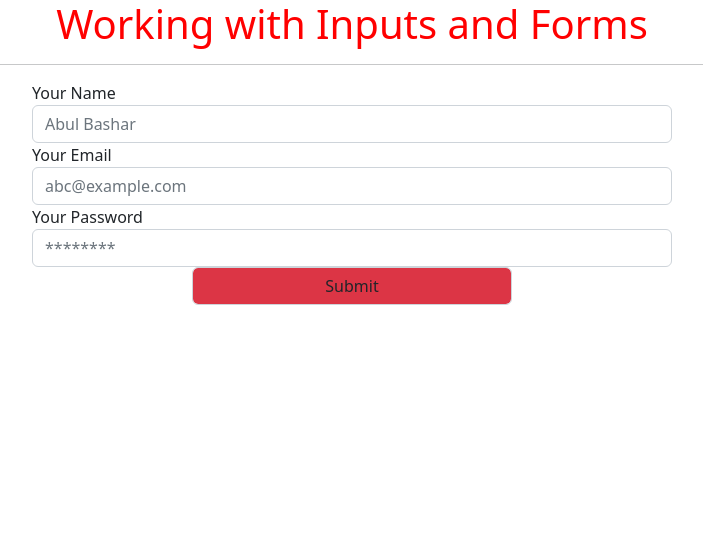
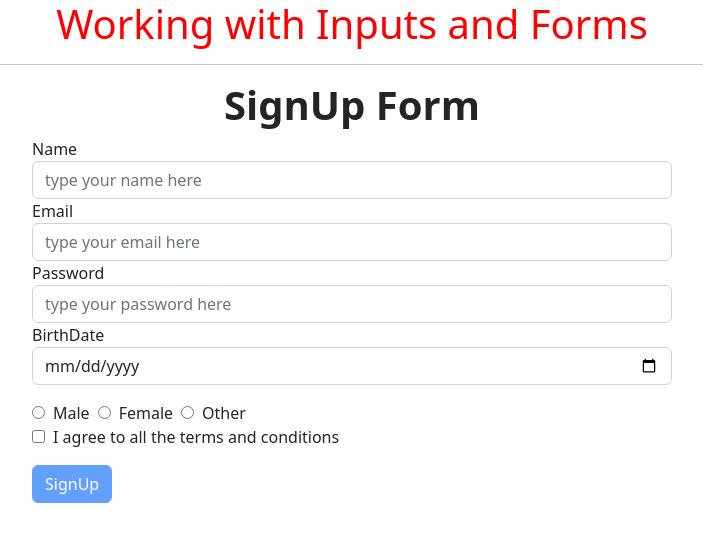
Before and after one commit to abulbashar98/React_Core_Concepts_by_HM_Nayem, a React app in the folder first-react-app/: page / in a window 1280 px wide. Shown: the top 542 px of the page, without its empty margins (288-991 px from the left). Built offline with nearby package versions, Linux system fonts and the light colour scheme.

Commit message:
validation project done with all sorts of debugging,

```diff
--- a/first-react-app/src/Components/app.jsx
+++ b/first-react-app/src/Components/app.jsx
@@ -1,6 +1,7 @@
 import React from 'react';
 import Controlled from './Inputs/controlled';
 import Uncontrolled from './Inputs/uncontrolled';
+import SignUpForm from './signUpForm';
 import SplitForm from './split-form/split-form';
 
 
@@ -14,7 +15,8 @@ class App extends React.Component {
                 {/* <Inputs></Inputs> */}
                 {/* <Uncontrolled></Uncontrolled> */}
                 {/* <Controlled></Controlled> */}
-                <SplitForm></SplitForm>
+                {/* <SplitForm></SplitForm> */}
+                <SignUpForm></SignUpForm>
 
             </div>
 
--- /dev/null
+++ b/first-react-app/src/Components/signUpForm/form.jsx
@@ -0,0 +1,103 @@
+import React from "react";
+import PropTypes from 'prop-types'
+import InputAreaText from "./input-text-area";
+
+
+const MyForm = ({ values, agreement, handleChange, handleSubmit, handleAgreement, errors }) => (
+
+
+
+
+    < div >
+        <form
+            onSubmit={handleSubmit}
+        >
+            <InputAreaText
+                name="name"
+                label="Name"
+                type="text"
+                className="form-group"
+                placeholder="type your name here"
+                value={values.name}
+                onChange={handleChange}
+                error={errors.name}
+            ></InputAreaText>
+            <InputAreaText
+                name="email"
+                type="email"
+                label="Email"
+                className="form-group"
+                placeholder="type your email here"
+                value={values.email}
+                onChange={handleChange}
+                error={errors.email}
+            ></InputAreaText>
+            <InputAreaText
+                name="password"
+                type="password"
+                label="Password"
+                className="form-group"
+                placeholder="type your password here"
+                value={values.password}
+                onChange={handleChange}
+                error={errors.password}
+            ></InputAreaText>
+            <InputAreaText
+                name="birthDate"
+                type="date"
+                label="BirthDate"
+                className="form-group"
+                value={values.birthDate}
+                onChange={handleChange}
+                error={errors.birthDate}
+            ></InputAreaText>
+
+
+
+            <div className="form-group w-50 mt-3">
+                <label className="me-2">
+                    <input className="form-group me-2" name="gender" type="radio" value="male" onChange={handleChange} />
+                    Male
+                </label>
+
+                <label className="me-2">
+                    <input className="form-group me-2" name="gender" type="radio" value="female" onChange={handleChange} />
+                    Female
+                </label>
+                <label className="me-2">
+                    <input className="form-group me-2" name="gender" type="radio" value="other" onChange={handleChange} />
+                    Other
+                </label>
+                {errors && <div className="text-danger">{errors.gender}</div>}
+            </div>
+
+            <div className="form-group w-50">
+                <label className="">
+                    <input className="form-group me-2" name="agreement" type="checkbox" checked={agreement} onChange={handleAgreement} />
+                    I agree to all the terms and conditions
+                </label>
+            </div>
+            <div className="w-50 my-3">
+                <button
+                    type="submit"
+                    disabled={!agreement}
+                    className="btn btn-primary align-items-center"
+                >
+                    SignUp
+                </button>
+            </div>
+        </form>
+    </div >
+
+)
+
+MyForm.propTypes = {
+
+    value: PropTypes.string,
+    errors: PropTypes.object.isRequired,
+    handleSubmit: PropTypes.func.isRequired,
+    handleChange: PropTypes.func.isRequired
+
+}
+
+export default MyForm;
--- /dev/null
+++ b/first-react-app/src/Components/signUpForm/index.jsx
@@ -0,0 +1,123 @@
+import React from "react";
+import MyForm from "./form";
+
+const initialStateValue = {
+    name: '',
+    email: '',
+    password: '',
+    birthDate: '',
+    gender: ''
+}
+
+class SignUpForm extends React.Component {
+
+
+
+
+    state = {
+
+        values: initialStateValue,
+        errors: {},
+        agreement: false
+
+    }
+
+    handleChange = event => {
+        this.setState({
+            values: {
+                ...this.state.values,
+                [event.target.name]: event.target.value
+            }
+        })
+        // console.log(this.s9tate)
+    }
+
+    handleSubmit = event => {
+        event.preventDefault()
+
+        const { errors, isValid } = this.validate();
+        console.log(isValid)
+
+        if (isValid) {
+
+            event.target.reset()
+            this.setState({ values: initialStateValue, errors, agreement: false })
+            console.log(this.state)
+        }
+
+        else {
+            console.log(errors);
+            this.setState({
+                errors
+            })
+        }
+        // setTimeout(() => {
+        //     console.log(this.state)
+        // }, 1000)
+    }
+
+    handleAgreement = event => {
+        this.setState({
+            agreement: event.target.checked
+        })
+    }
+
+
+    validate = () => {
+
+        const errors = {}
+
+        const { values: { name, email, password, birthDate, gender } } = this.state;
+
+        if (!name) {
+            errors.name = "Please Provide your Name"
+        }
+        if (!email) {
+            errors.email = "Please Provide your Email"
+        }
+        if (!password) {
+            errors.password = "Please Provide your Password"
+        }
+        if (!birthDate) {
+            errors.birthDate = "Please Provide your BirthDate"
+        }
+        if (!gender) {
+            errors.gender = "Please Select your Gender"
+        }
+
+        const isValid = Object.keys(errors).length === 0;
+
+        console.log(Object.keys(errors));
+
+        console.log(isValid);
+
+        return {
+            errors,
+            isValid
+        }
+
+
+    }
+
+    render() {
+
+        return (
+            <div>
+                <h1 className="fw-bold text-center">SignUp Form </h1>
+                <MyForm
+                    values={this.state.values}
+                    errors={this.state.errors}
+                    agreement={this.state.agreement}
+                    handleChange={this.handleChange}
+                    handleSubmit={this.handleSubmit}
+                    handleAgreement={this.handleAgreement}
+                ></MyForm>
+            </div>
+        )
+
+    }
+
+
+}
+
+export default SignUpForm;
--- /dev/null
+++ b/first-react-app/src/Components/signUpForm/input-text-area.jsx
@@ -0,0 +1,42 @@
+
+import React from "react";
+import PropTypes from 'prop-types'
+
+
+const InputAreaText = props => (
+
+    <div className={props.error ? "form-control is-invalid w-50 mx-auto" : "form-group w-50 mx-auto"}>
+        <label htmlFor={props.name}>{props.label}</label>
+
+        <input
+            className="form-control"
+            name={props.name}
+            type={props.type}
+            id={props.name}
+            placeholder={props.placeholder}
+            value={props.value}
+            onChange={props.onChange}
+        />
+
+        {props.error && <div className=""> <p className="text-danger ">{props.error}</p></div>}
+    </div>
+
+)
+
+InputAreaText.propTypes = {
+    name: PropTypes.string.isRequired,
+    label: PropTypes.string.isRequired,
+    type: PropTypes.string.isRequired,
+    placeholder: PropTypes.string.isRequired,
+    value: PropTypes.string.isRequired,
+    onChange: PropTypes.func.isRequired,
+    error: PropTypes.string
+}
+
+InputAreaText.defaultProps = {
+    type: 'text',
+    placeholder: '',
+    value: ''
+}
+
+export default InputAreaText
```
